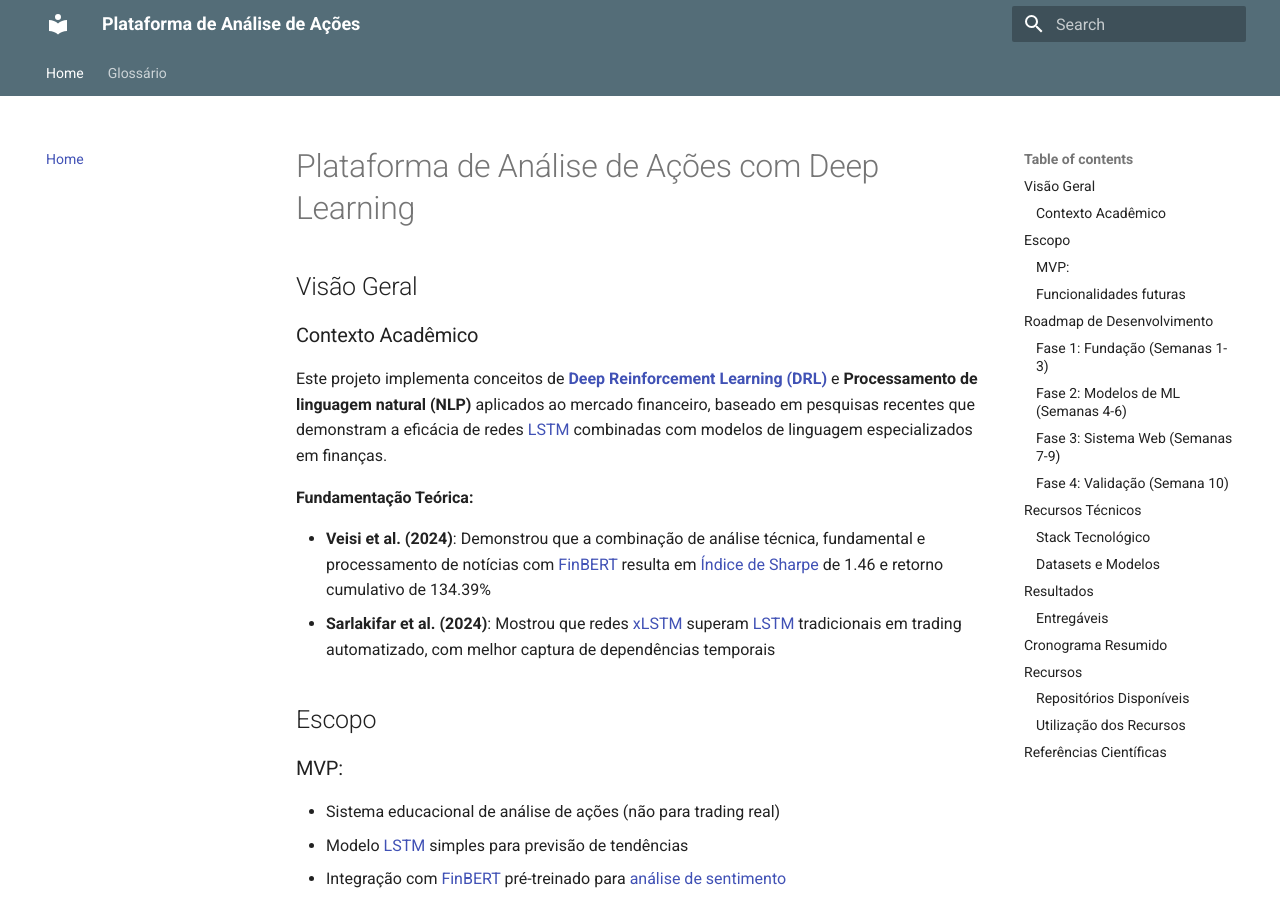
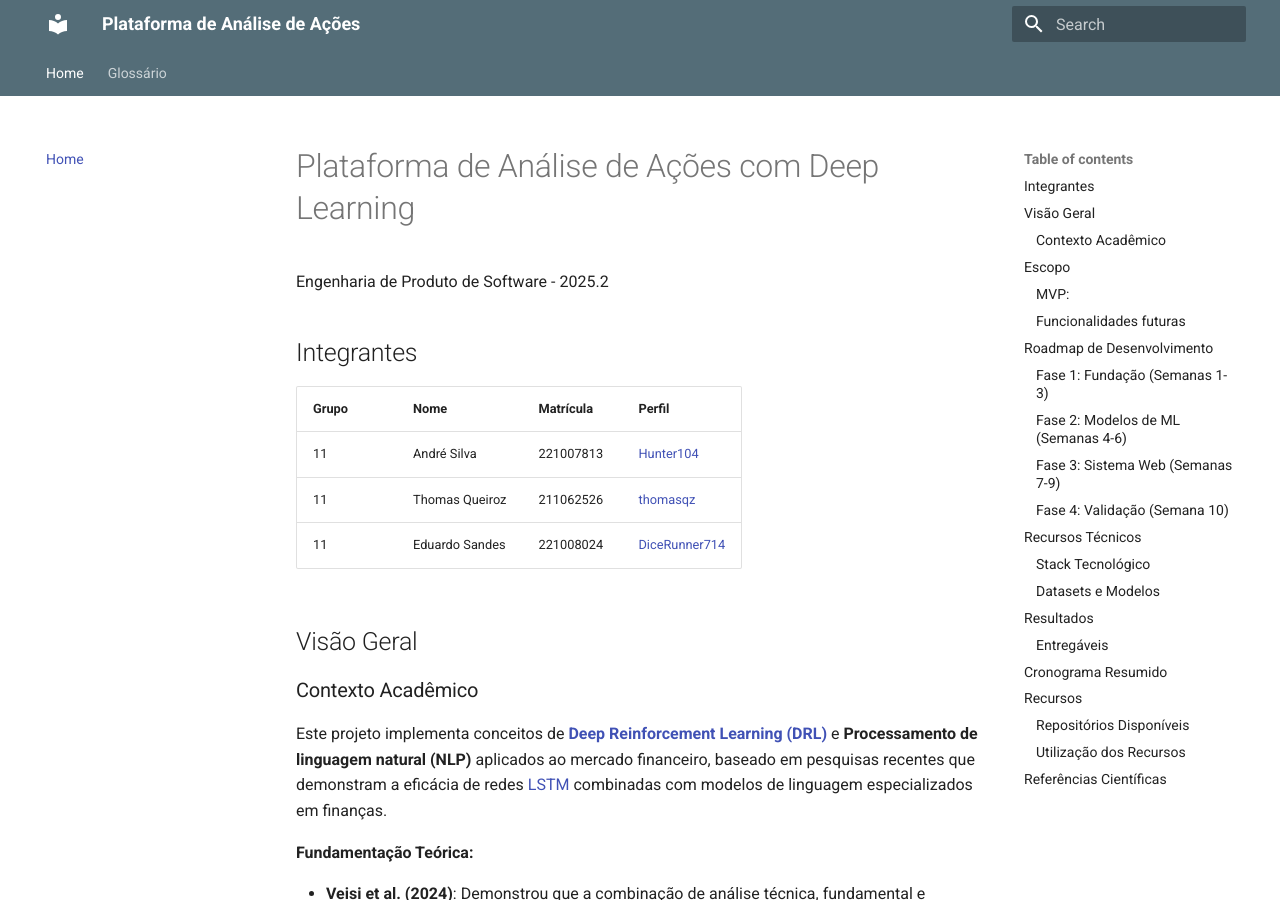
Before and after one commit to thmasq/investment-platform-docs, an MkDocs documentation site: the page built from docs/index.md, in a window 1280 px wide and 900 px high. Built offline with MkDocs 1.6.1 and Material for MkDocs 9.7.7, drawn with Linux system fonts in a browser that asks for light colours.

Commit message:
Adiciona integrantes

```diff
--- a/docs/index.md
+++ b/docs/index.md
@@ -1,4 +1,14 @@
 # Plataforma de Análise de Ações com Deep Learning
+
+Engenharia de Produto de Software - 2025.2
+
+## Integrantes
+
+| Grupo | Nome           | Matrícula | Perfil                                             |
+| ----- | -------------- | --------- | -------------------------------------------------- |
+| 11    | André Silva    | 221007813 | [Hunter104](https:://github.com/Hunter104)         |
+| 11    | Thomas Queiroz | 211062526 | [thomasqz](https:://github.com/thomasqz)           |
+| 11    | Eduardo Sandes | 221008024 | [DiceRunner714](https:://github.com/DiceRunner714) |
 
 ## Visão Geral
 
```
